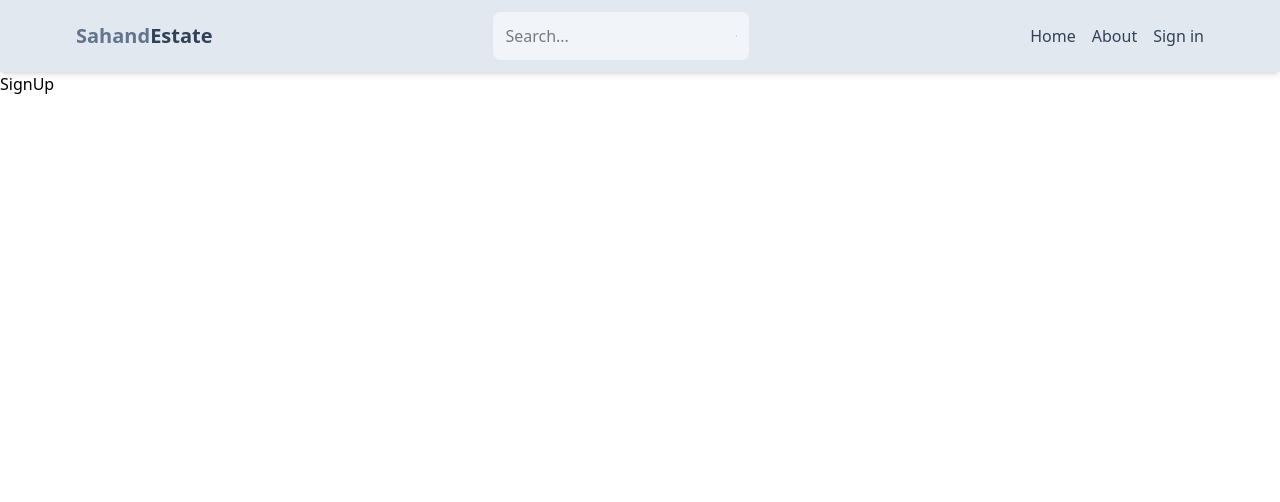
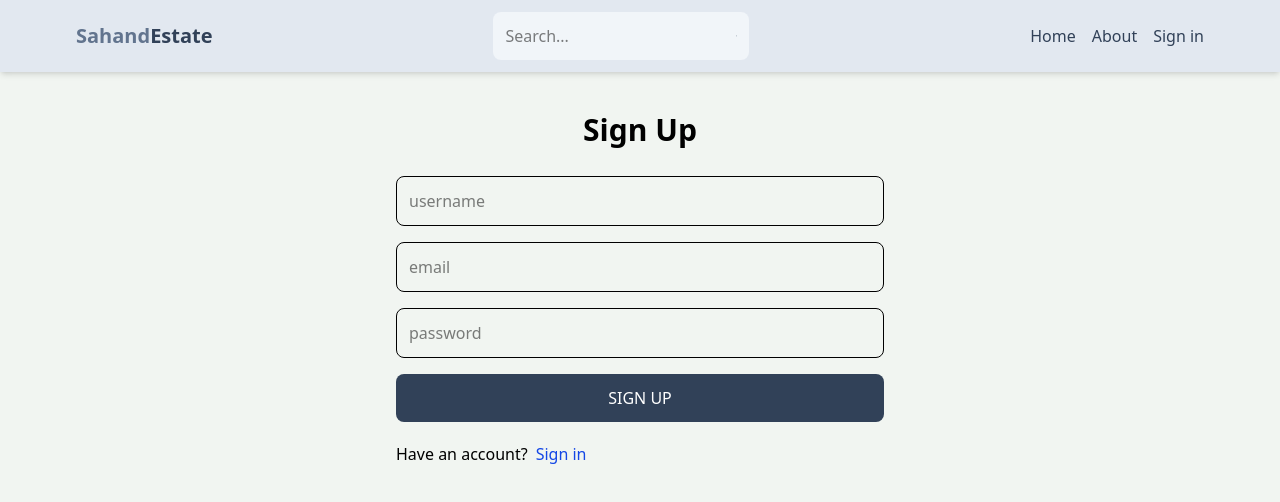
Before and after one commit to Zain308/MERN-Real_Estate, a React (Vite) app in the folder client/: page /sign-up in a window 1280 px wide. Shown: the top 502 px of the page. Built offline with nearby package versions, Linux system fonts and the light colour scheme.

Commit message:
complete ui of signup page

```diff
--- a/client/src/index.css
+++ b/client/src/index.css
@@ -1 +1,5 @@
 @import "tailwindcss";
+
+body{
+    background-color: rgb(241, 245, 241);
+}
--- a/client/src/pages/SignUp.jsx
+++ b/client/src/pages/SignUp.jsx
@@ -1,7 +1,39 @@
-import React from 'react'
+import React from "react";
+import {Link} from 'react-router-dom'
 
 export const SignUp = () => {
   return (
-    <div>SignUp</div>
-  )
-}
+    <div className="p-3 max-w-lg mx-auto">
+      <h1 className="text-3xl text-center font-semibold my-7">Sign Up</h1>
+      <form action="" className="flex flex-col gap-4">
+        <input
+          type="text"
+          placeholder="username"
+          className="border p-3 rounded-lg"
+          id="username"
+        />
+        <input
+          type="email"
+          placeholder="email"
+          className="border p-3 rounded-lg"
+          id="email"
+        />
+        <input
+          type="password"
+          placeholder="password"
+          className="border p-3 rounded-lg"
+          id="password"
+        />
+        <button className="bg-slate-700 text-white p-3 rounded-lg uppercase hover:opacity-95 disabled:opacity-80">
+          Sign up
+        </button>
+      </form>
+      <div className="flex gap-2 mt-5">
+        <p>Have an account?</p>
+        <Link to={"/sign-in"}>
+          <span className="text-blue-700">Sign in</span>
+        </Link>
+      </div>
+    </div>
+  );
+};
```
